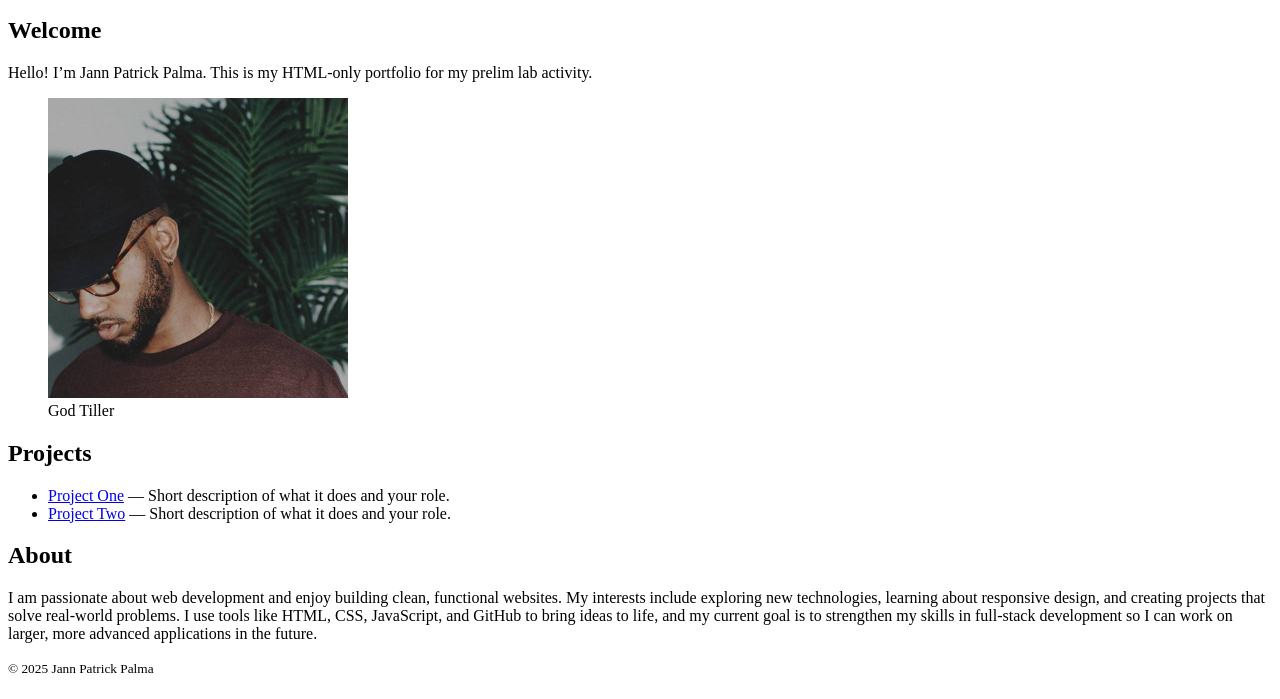
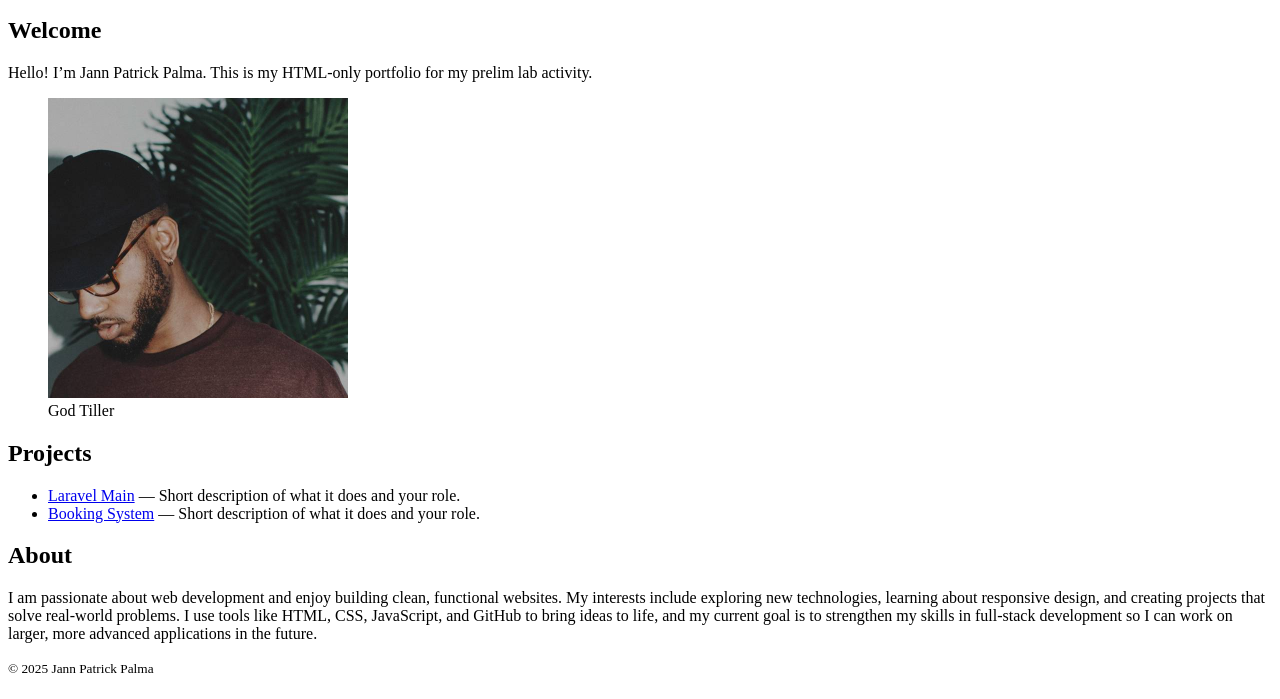
Before and after one commit to Aphelios-crypto/html-portfolio, a plain HTML site: page index.html in a window 1280 px wide. Shown: the part 101-800 px from the top of the page. Drawn offline with Linux system fonts and the light colour scheme.

Commit message:
Updated Index

```diff
--- a/index.html
+++ b/index.html
@@ -28,10 +28,10 @@
       <h2>Projects</h2>
       <ul>
         <li>
-          <a href="#">Project One</a> — Short description of what it does and your role.
+          <a href="https://github.com/Aphelios-crypto/laravelmain">Laravel Main</a> — Short description of what it does and your role.
         </li>
         <li>
-          <a href="#">Project Two</a> — Short description of what it does and your role.
+          <a href="https://github.com/Aphelios-crypto/laravelprefinal-booking-system">Booking System</a> — Short description of what it does and your role.
         </li>
       </ul>
     </section>
```
